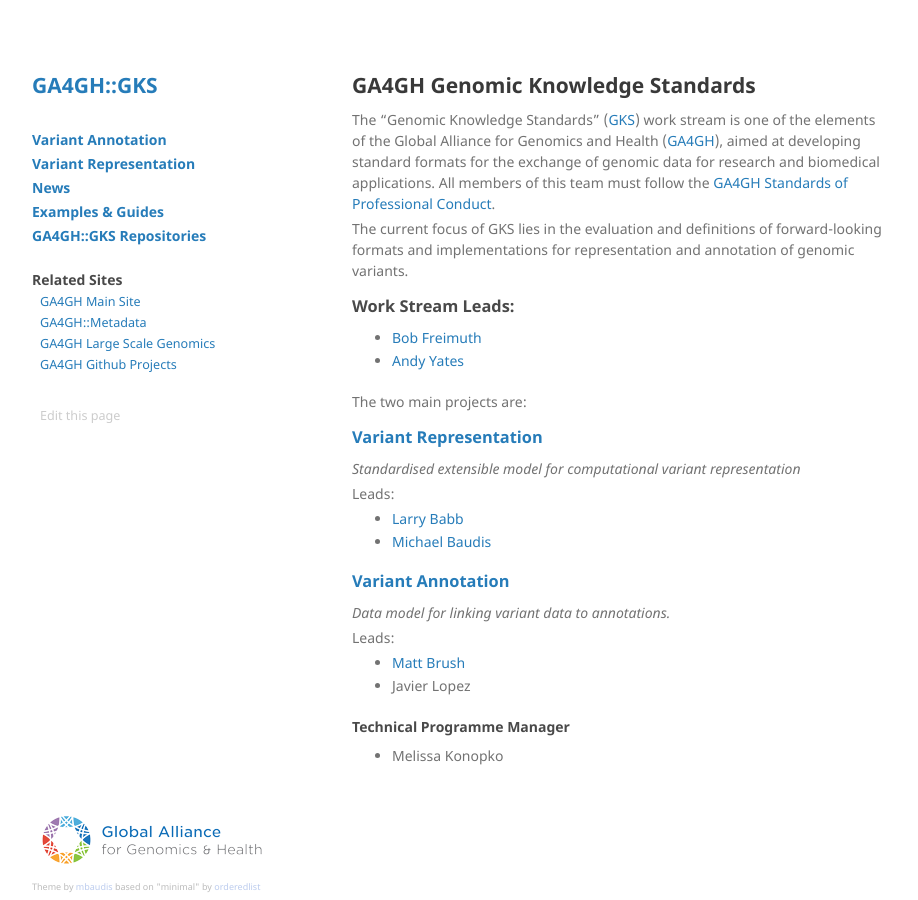
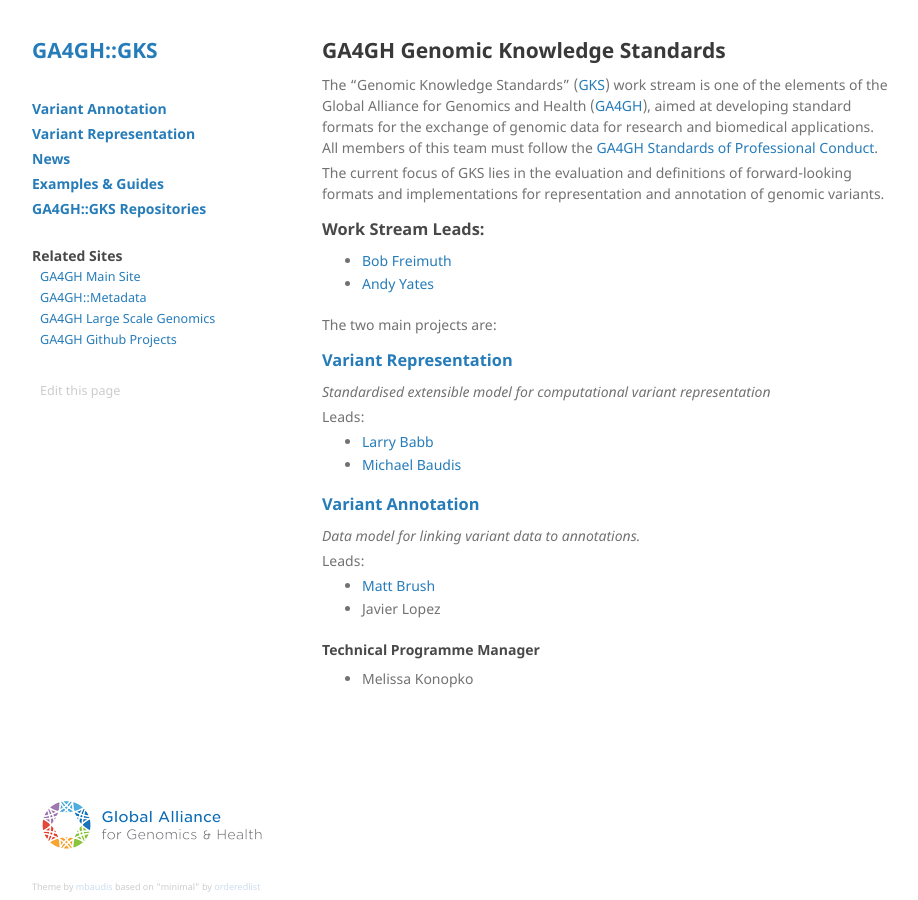
Before and after one commit to ga4gh-gks/ga4gh-gks.github.io, a Jekyll site: the page built from README.md, in a window 1280 px wide. Shown: the whole page, without its empty margins (178-1096 px from the left). Built offline with Jekyll 4.4.1, drawn with Linux system fonts in a browser that asks for light colours; the repository's description, which GitHub fills in, is left out; our own code applies the rules of GitHub Pages for plain Markdown files.

Commit message:
css fine tuning

```diff
--- a/_layouts/default.html
+++ b/_layouts/default.html
@@ -98,7 +98,7 @@
     </section>
 
     <footer>
-      <a href="{{ site.site_parent_link }}"><img style="margin-bottom: 10px; float: left;" src="{{ "/assets/img/site-logo.png" }}" /></a>
+      <a href="{{ site.site_parent_link }}"><img style="margin-bottom: 25px; float: left;" src="{{ "/assets/img/site-logo.png" }}" /></a>
 
     <div style="display: block; margin-left: auto; margin-right: auto; margin-bottom: -50px;" class="tiny">Theme by <a href="https://github.com/mbaudis">mbaudis</a> based on "minimal" by <a href="https://github.com/orderedlist">orderedlist</a>
     </div>
--- a/assets/css/site_style.css
+++ b/assets/css/site_style.css
@@ -1,3 +1,6 @@
+body { padding: 15px; }
+
+section { width: 570px; }
 footer { bottom: 20px; }
 
 h1,h2,h3 {
@@ -9,6 +12,7 @@ h4,h5,h6 {
   margin-top: 12px;
   margin-bottom: 8px;
 }
+
 
 div {
   display: block;
@@ -22,8 +26,8 @@ div.navboxleft {
 }
 
 h4.navleft {
-  margin-top: 0px;
-  margin-bottom: 3px;
+  margin-top: 4px;
+  margin-bottom: 2px;
 }
 
 div.header_sublink {
@@ -35,10 +39,6 @@ div.header_sublink {
 li {
   margin-top: 0px;
   margin-bottom: 2px;
-}
-
-section {
-  width: 540px;
 }
 
 section p {
@@ -56,7 +56,7 @@ section div.excerpt {
   border: 1px solid #e5e5e5;
 }
 
-.tiny { font-size: 9px; color: #bcbcbc; }
+.tiny { font-size: 9px; color: #ccc; }
 
-.tiny a  { color: #bcccee;  }
-.tiny a:hover { color: #bcccee; }
+.tiny a  { color: #cde;  }
+.tiny a:hover { color: #cdf; }
```
